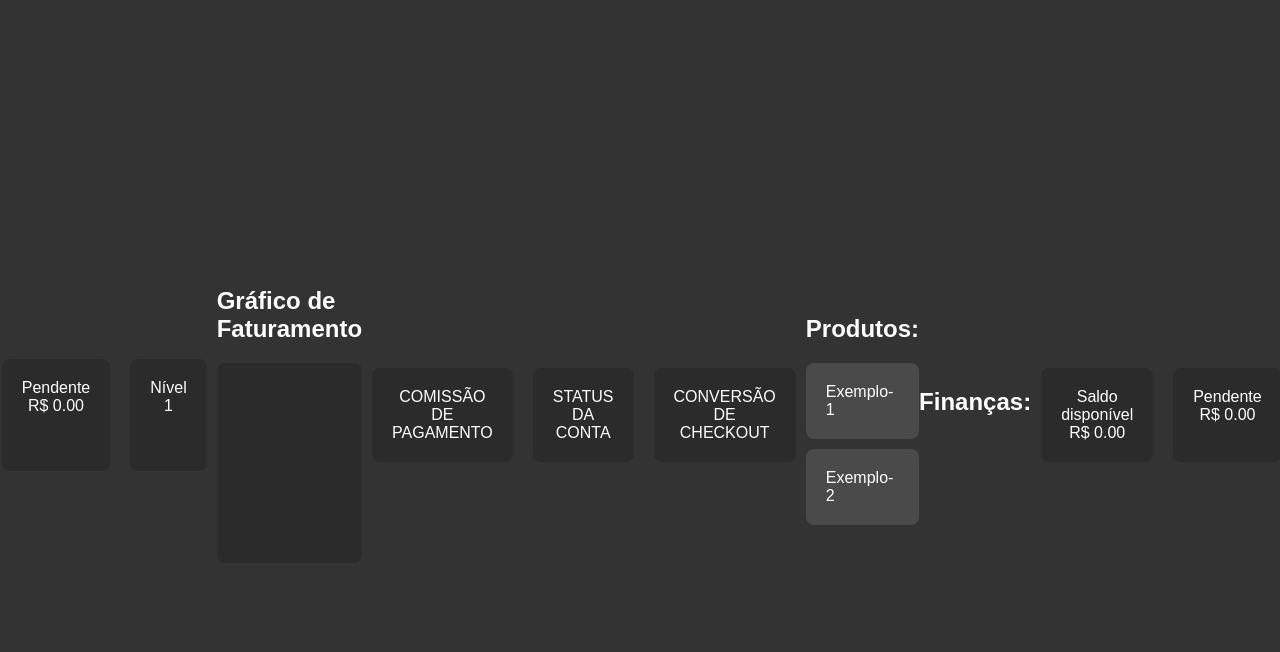
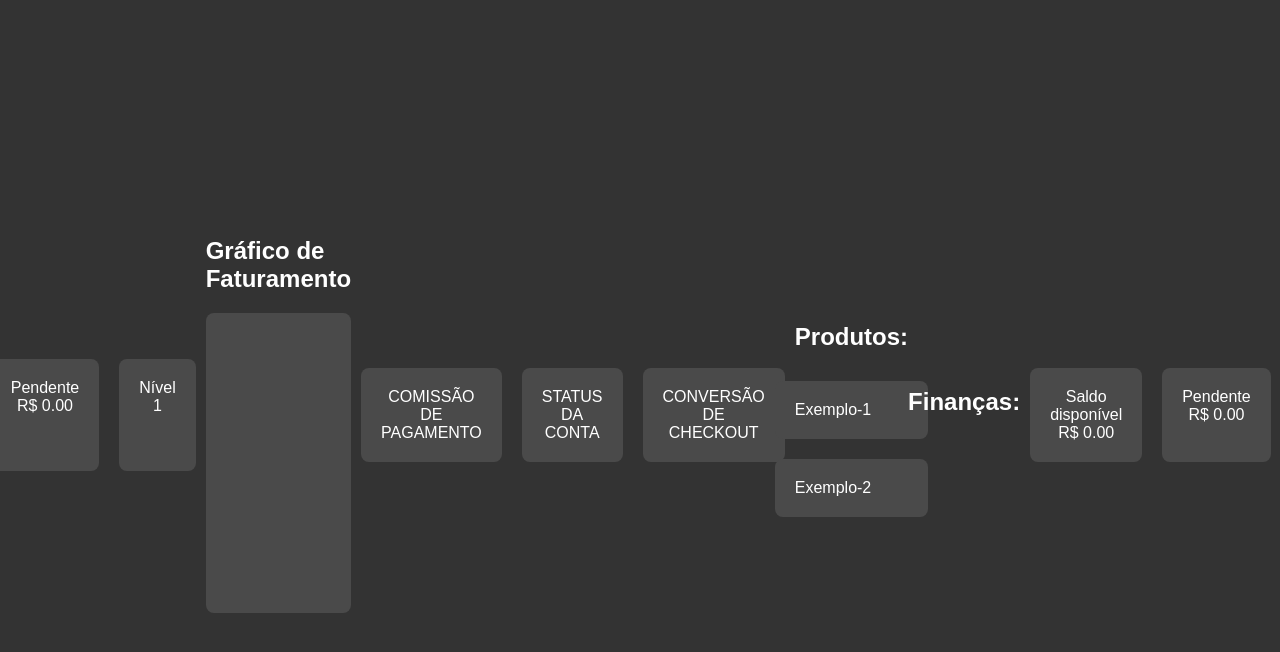
Before and after one commit to CesarA22/easy-learn, a React (Create React App) app: page /products in a window 1280 px wide. Both pictures are taken after a click on the item "Dashboard". Shown: the top 652 px of the page. Built offline with nearby package versions, Linux system fonts and the light colour scheme.

Commit message:
correcao no products.js

```diff
--- a/src/pages/products.js
+++ b/src/pages/products.js
@@ -50,6 +50,9 @@ function Products() {
           <h1>Bem-vindo, {user ? user.name.split(' ')[0] : 'Usuário'}</h1>
           <h2>Aqui estão os seus produtos</h2>
         </header>
+        <section className="actions">
+          <button onClick={() => navigate('/create-product')} className="add-product-button">Adicionar Produto</button>
+        </section>
         {hasProducts ? (
           <section className="product-list">
             {products.map((product) => (
@@ -67,7 +70,6 @@ function Products() {
         ) : (
           <div className="no-products">
             <p>Você ainda não tem nenhum produto cadastrado.</p>
-            <button onClick={() => navigate('/create-product')}>Adicionar Produto</button>
           </div>
         )}
       </main>
--- a/src/styles/dashboard-user.css
+++ b/src/styles/dashboard-user.css
@@ -1,3 +1,4 @@
+/* src/styles/DashboardUser.css */
 body {
   margin: 0;
   padding: 0;
@@ -24,6 +25,7 @@ body {
   font-size: 24px;
   font-weight: bold;
   margin-bottom: 20px;
+  cursor: pointer;
 }
 
 .menu ul {
@@ -33,15 +35,21 @@ body {
 
 .menu ul li {
   margin: 10px 0;
+  cursor: pointer;
 }
 
 .settings {
   margin-top: 20px;
 }
 
+.settings p {
+  cursor: pointer;
+}
+
 .main-content {
   flex: 1;
   padding: 20px;
+  overflow-y: auto;
 }
 
 header h1 {
@@ -49,39 +57,38 @@ header h1 {
   margin-bottom: 20px;
 }
 
+section {
+  margin-bottom: 20px;
+}
+
 .summary {
   display: flex;
-  justify-content: space-between;
+  justify-content: space-around;
   margin-bottom: 20px;
 }
 
 .summary-item {
-  background-color: #2b2b2b;
+  background-color: #4a4a4a;
   padding: 20px;
   border-radius: 8px;
+  text-align: center;
   flex: 1;
   margin: 0 10px;
-  text-align: center;
-}
-
-.chart {
-  margin-bottom: 20px;
 }
 
 .chart-content {
-  height: 200px;
-  background-color: #2b2b2b;
+  height: 300px;
+  background-color: #4a4a4a;
   border-radius: 8px;
 }
 
 .details {
   display: flex;
-  justify-content: space-between;
-  margin-bottom: 20px;
+  justify-content: space-around;
 }
 
 .detail-item {
-  background-color: #2b2b2b;
+  background-color: #4a4a4a;
   padding: 20px;
   border-radius: 8px;
   flex: 1;
@@ -90,24 +97,28 @@ header h1 {
 }
 
 .products {
-  margin-bottom: 20px;
+  display: flex;
+  flex-direction: column;
+  align-items: center;
 }
 
 .product-item {
-  background-color: #2b2b2b;
+  background-color: #4a4a4a;
   padding: 20px;
   border-radius: 8px;
   margin: 10px 0;
+  width: 100%;
+  max-width: 500px;
+  text-align: center;
 }
 
 .finances {
   display: flex;
-  justify-content: space-between;
-  margin-bottom: 20px;
+  justify-content: space-around;
 }
 
 .finance-item {
-  background-color: #2b2b2b;
+  background-color: #4a4a4a;
   padding: 20px;
   border-radius: 8px;
   flex: 1;
@@ -116,27 +127,31 @@ header h1 {
 }
 
 .withdraw {
-  margin-bottom: 20px;
+  display: flex;
+  flex-direction: column;
+  align-items: center;
 }
 
 .withdraw-form {
   display: flex;
+  justify-content: center;
   align-items: center;
+  margin-top: 10px;
 }
 
 .withdraw-form input {
   padding: 10px;
-  border: none;
   border-radius: 4px;
+  border: 1px solid #ccc;
   margin-right: 10px;
 }
 
 .withdraw-form button {
-  padding: 10px;
+  padding: 10px 20px;
+  border-radius: 4px;
+  border: none;
   background-color: #007bff;
   color: white;
-  border: none;
-  border-radius: 4px;
   cursor: pointer;
 }
 
@@ -145,7 +160,8 @@ header h1 {
 }
 
 .extract {
-  background-color: #2b2b2b;
+  background-color: #4a4a4a;
   padding: 20px;
   border-radius: 8px;
+  text-align: center;
 }
--- a/src/styles/products.css
+++ b/src/styles/products.css
@@ -49,6 +49,7 @@ body {
 .main-content {
   flex: 1;
   padding: 20px;
+  overflow-y: auto;
 }
 
 header h1 {
@@ -59,6 +60,25 @@ header h1 {
 header h2 {
   font-size: 20px;
   margin-bottom: 20px;
+}
+
+.actions {
+  display: flex;
+  justify-content: flex-end;
+  margin-bottom: 20px;
+}
+
+.add-product-button {
+  background-color: #007bff;
+  color: white;
+  border: none;
+  border-radius: 4px;
+  padding: 10px 20px;
+  cursor: pointer;
+}
+
+.add-product-button:hover {
+  background-color: #0056b3;
 }
 
 .product-list {
```
